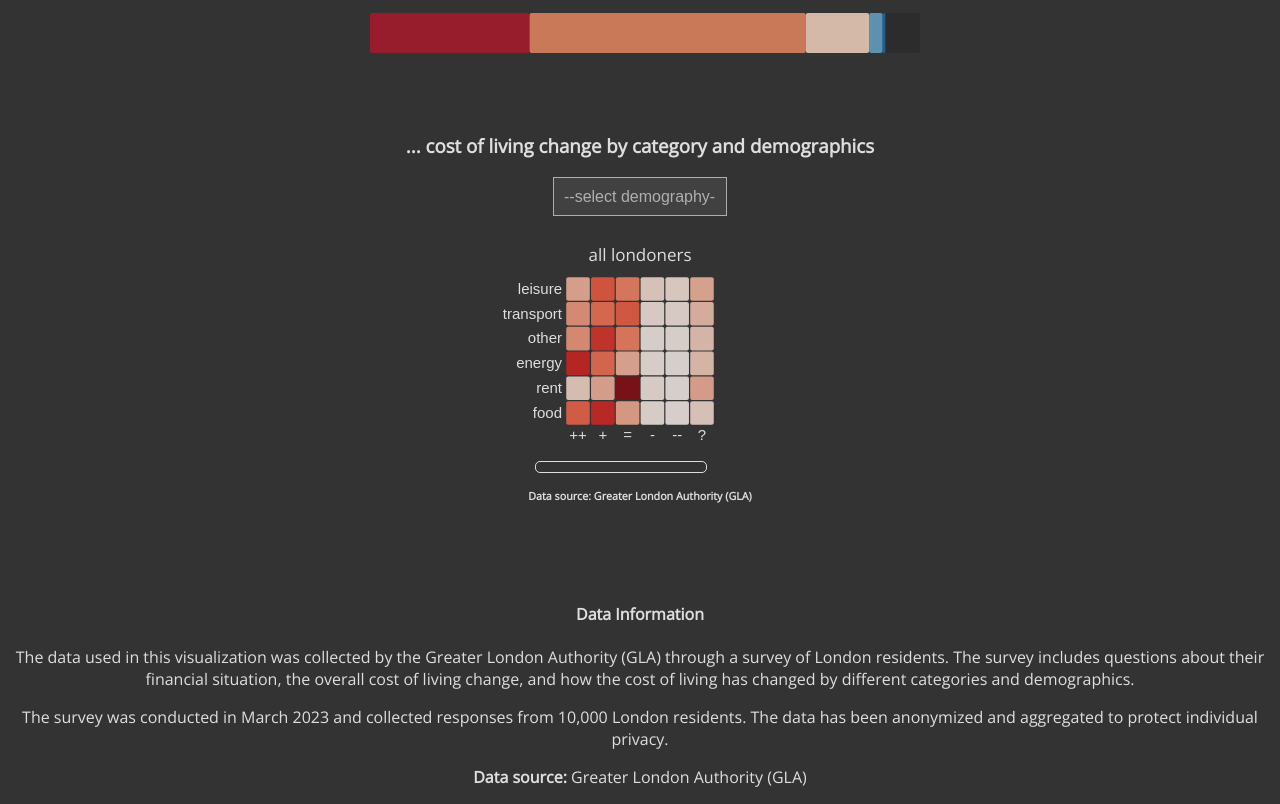
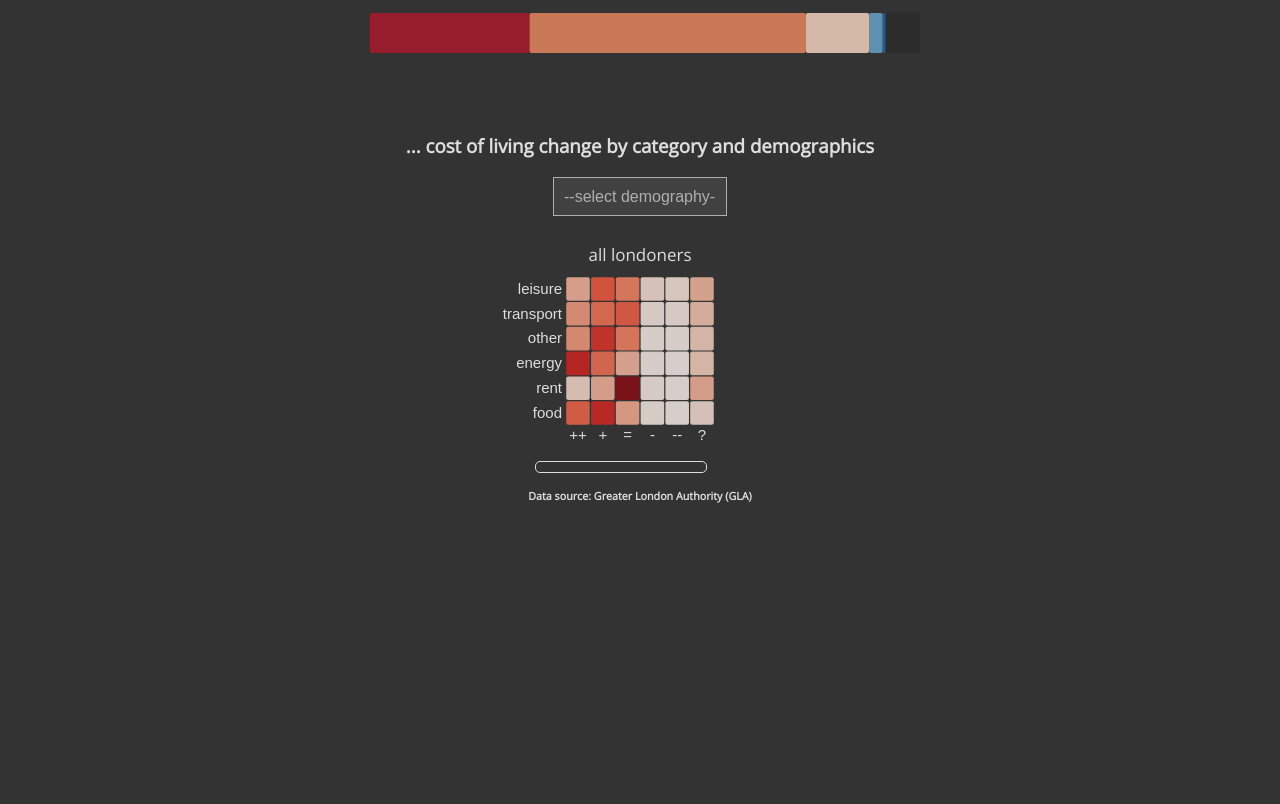
Before and after one commit to tabeaeggler/tabeaeggler.github.io, a plain HTML site: page index.html in a window 1280 px wide. Shown: the part 1325-2129 px from the top of the page. After the commit the page ends 1928 px from the top, so only its background shows below. Drawn offline with nearby package versions, Linux system fonts and the light colour scheme.

Commit message:
removed unused HTML parts

```diff
--- a/index.html
+++ b/index.html
@@ -63,11 +63,3 @@
 
 </body>
 </html>
-
-
-<div class="popup">
-    <h4>Data Information</h4>
-    <p>The data used in this visualization was collected by the Greater London Authority (GLA) through a survey of London residents. The survey includes questions about their financial situation, the overall cost of living change, and how the cost of living has changed by different categories and demographics.</p>
-    <p>The survey was conducted in March 2023 and collected responses from 10,000 London residents. The data has been anonymized and aggregated to protect individual privacy.</p>
-    <p><strong>Data source:</strong> Greater London Authority (GLA)</p>
-</div>
```
